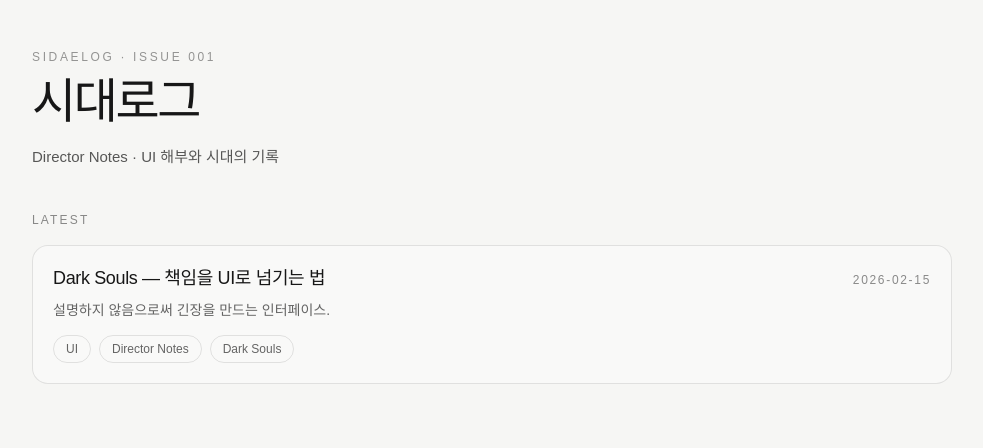
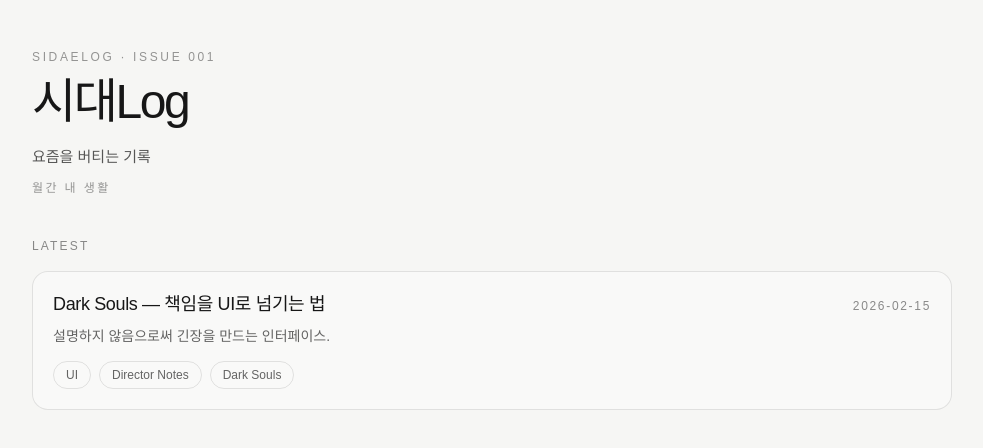
Before and after one commit to fancifulfacnyworld-prog/sidaelog, a Next.js app: page / in a window 1280 px wide. Shown: the top 448 px of the page, without its empty margins (148-1131 px from the left). Built offline with nearby package versions, Linux system fonts and the light colour scheme.

Commit message:
update branding copy

```diff
--- a/app/page.tsx
+++ b/app/page.tsx
@@ -1,4 +1,4 @@
- import Link from "next/link";
+import Link from "next/link";
 import { getAllArticles } from "@/lib/articles";
 
 export default function Home() {
@@ -13,10 +13,13 @@ export default function Home() {
             SIDAELOG · ISSUE 001
           </div>
           <h1 className="mt-3 text-[48px] leading-[1.02] tracking-[-0.05em]">
-            시대로그
+            시대Log
           </h1>
           <p className="mt-4 max-w-[60ch] text-[15px] leading-[1.85] text-black/65">
-            Director Notes · UI 해부와 시대의 기록
+            요즘을 버티는 기록
+          </p>
+          <p className="mt-2 text-[12px] uppercase tracking-[0.2em] text-black/40">
+          월간 내 생활
           </p>
         </header>
 
```
